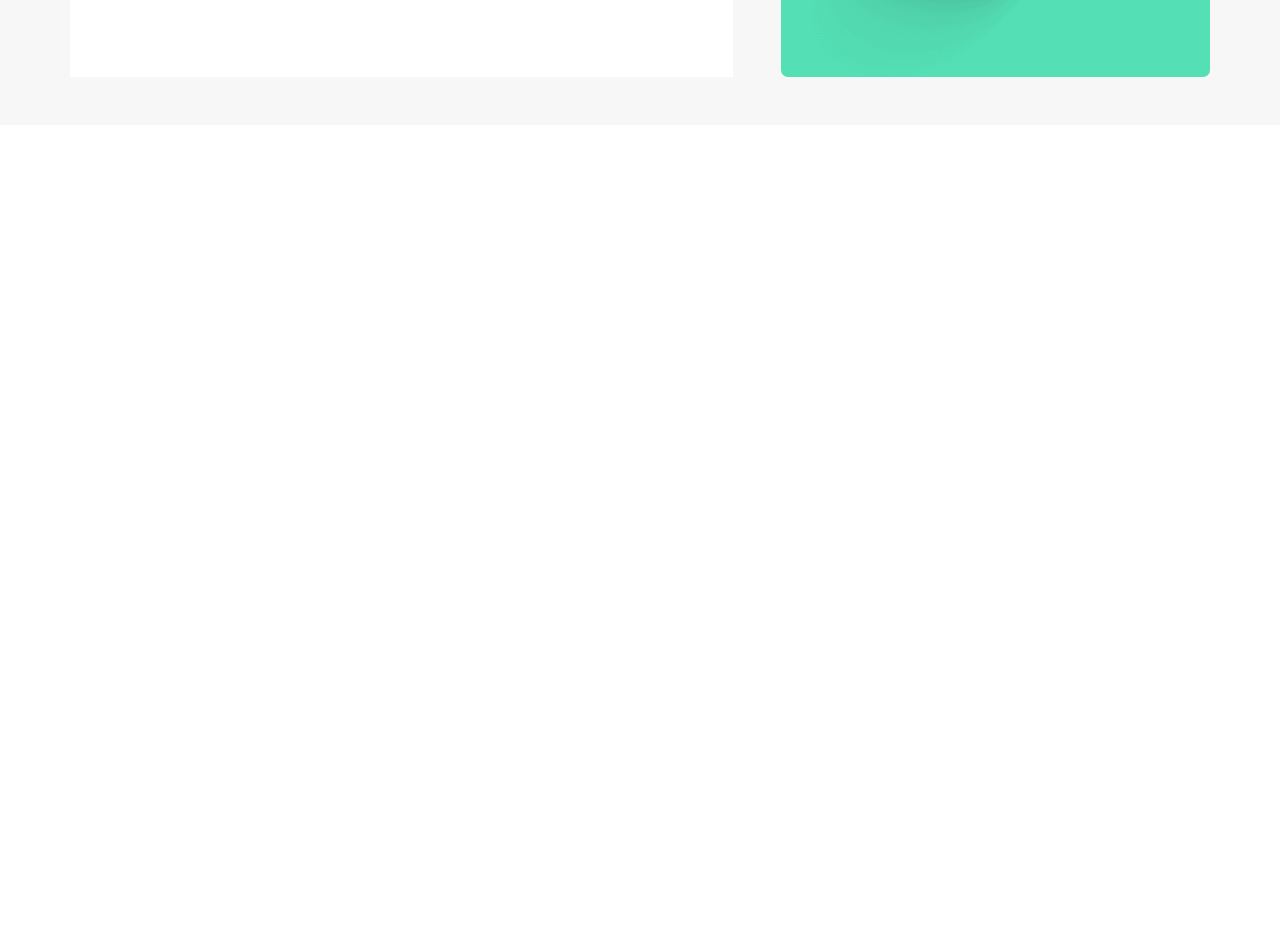
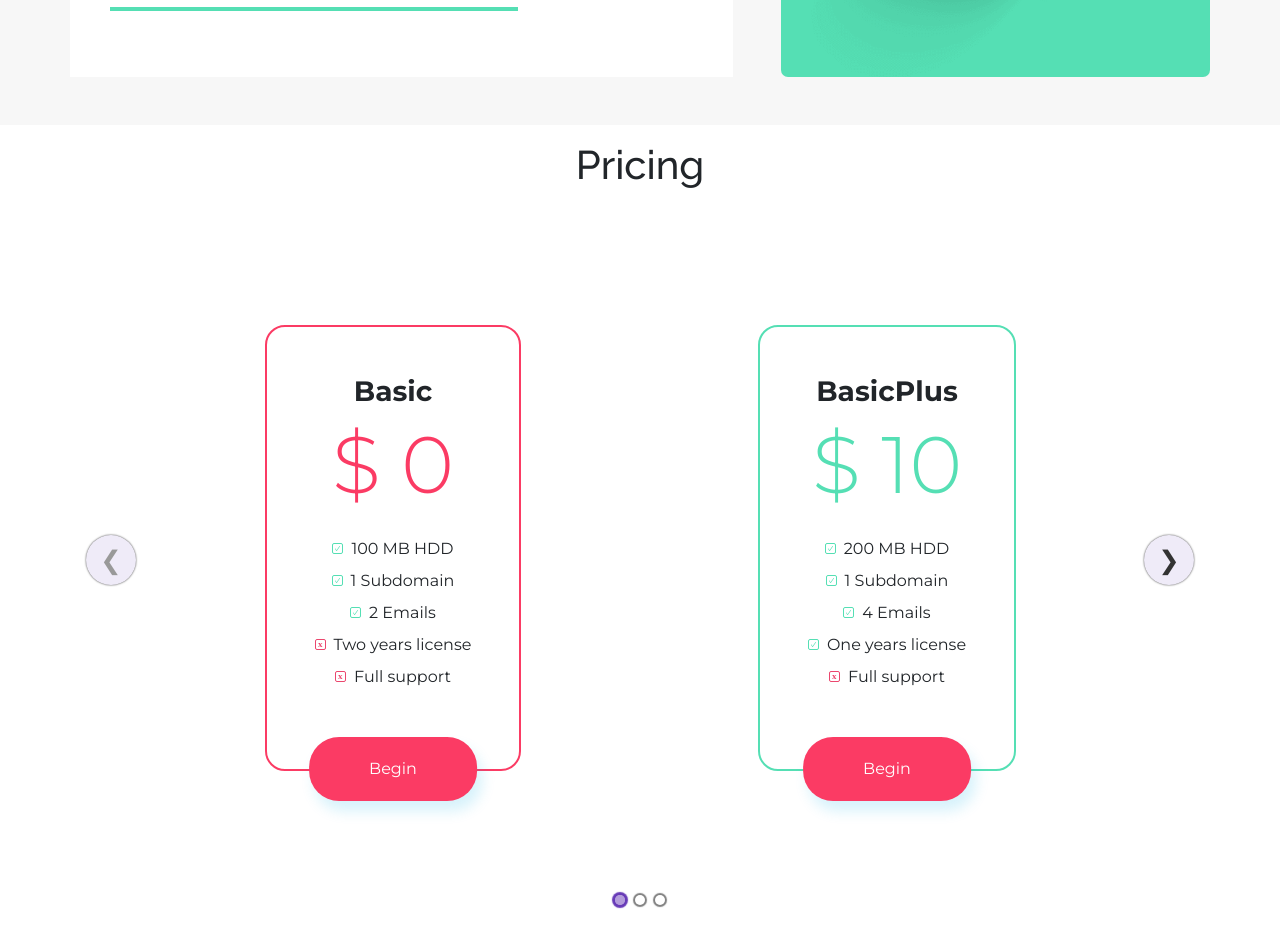
Before and after one commit to PatrykAdamski/BestShop, a React (Create React App) app: page / in a window 1280 px wide. Shown: the part 2340-3288 px from the top of the page. Before the commit the page ends 2465 px from the top, so only its background shows below. Built offline with nearby package versions, Linux system fonts and the light colour scheme.

Commit message:
Add-section-pricing

```diff
--- a/package.json
+++ b/package.json
@@ -10,10 +10,12 @@
     "react": "^17.0.2",
     "react-bootstrap": "^2.2.1",
     "react-dom": "^17.0.2",
+    "react-elastic-carousel": "^0.11.5",
     "react-router-dom": "^5.2.0",
     "react-scripts": "5.0.0",
     "react-scroll": "^1.8.3",
     "sass": "^1.49.9",
+    "styled-components": "^5.3.3",
     "web-vitals": "^2.1.4"
   },
   "scripts": {
--- a/public/index.html
+++ b/public/index.html
@@ -6,7 +6,7 @@
     <link rel="preconnect" href="https://fonts.googleapis.com" />
     <link rel="preconnect" href="https://fonts.gstatic.com" crossorigin />
     <link
-      href="https://fonts.googleapis.com/css2?family=Raleway:wght@300;500;700&display=swap"
+      href="https://fonts.googleapis.com/css2?family=Montserrat:wght@300;400;700&family=Raleway:wght@300;500;700&display=swap"
       rel="stylesheet"
     />
     <title>Bestshop</title>
--- a/src/App.js
+++ b/src/App.js
@@ -1,6 +1,7 @@
 import React from "react";
 import HomeBenefits from "./components/HomeBenefits";
 import HomeHeader from "./components/HomeHeader";
+import HomePricing from "./components/HomePricing";
 import HomeStatistics from "./components/HomeStatistics";
 import Navigation from "./components/Navigation";
 
@@ -11,6 +12,7 @@ export default function App() {
       <HomeHeader></HomeHeader>
       <HomeStatistics></HomeStatistics>
       <HomeBenefits></HomeBenefits>
+      <HomePricing></HomePricing>
     </div>
   );
 }
--- a/src/components/HomeBenefits.js
+++ b/src/components/HomeBenefits.js
@@ -16,7 +16,7 @@ export default function HomeBenefits() {
           </div>
           <div className="custom-container-benefit">
             <h3 className="m-4">Be always first</h3>
-            <p className="m-4">
+            <p className="custom-line-red m-4">
               Lorem ipsum dolor sit amet, consectetur adipiscing elit, sed do
               eiusmod tempor incididunt ut labore et dolore magna aliqua. Ut
               enim ad minim veniam.
@@ -34,7 +34,7 @@ export default function HomeBenefits() {
           </div>
           <div className="custom-container-benefit">
             <h3 className="m-4">Your shop is where you are!</h3>
-            <p className="m-4">
+            <p className="custom-line-blue m-4">
               Lorem ipsum dolor sit amet, consectetur adipiscing elit, sed do
               eiusmod tempor incididunt ut labore et dolore magna aliqua. Ut
               enim ad minim veniam.
@@ -45,7 +45,7 @@ export default function HomeBenefits() {
         <div className="custom-container-benefit-trumpet d-lg-flex flex-lg-row align-items-lg-center">
           <div className="bg-white p-3 my-5 my-lg-0 mb-0 d-lg-flex flex-lg-column justify-content-lg-center  custom-container-benefit-trumpet">
             <h3 className="m-4">Increase recognition your brand!</h3>
-            <p className="m-4">
+            <p className="custom-line-green m-4">
               Lorem ipsum dolor sit amet, consectetur adipiscing elit, sed do
               eiusmod tempor incididunt ut labore et dolore magna aliqua. Ut
               enim ad minim veniam.
--- /dev/null
+++ b/src/components/HomePricing.js
@@ -0,0 +1,37 @@
+import React from "react";
+import SinglePriceComponent from "./SinglePriceComponent";
+import Carousel from "react-elastic-carousel";
+import { offers } from "../data/PricingOffer";
+
+export default function HomePricing() {
+  const breakPoints = [
+    { width: 1, itemsToShow: 1 },
+    { width: 500, itemsToShow: 2 },
+    { width: 996, itemsToShow: 3 },
+  ];
+
+  return (
+    <section className="container p-3">
+      <h2 className="text-center fs-1">Pricing</h2>
+      <Carousel breakPoints={breakPoints} className="py-5">
+        {offers.map((offer) => {
+          return (
+            <SinglePriceComponent
+              key={offer.id}
+              title={offer.title}
+              price={offer.price}
+              isLimitedOffer={offer.isLimitedOffer}
+              howMuchSpace={offer.howMuchSpace}
+              subdomain={offer.subdomain}
+              emails={offer.emails}
+              license={offer.license}
+              isLicense={offer.isLicense}
+              isFullSupport={offer.isFullSupport}
+              classNameElementColor={offer.classNameElementColor}
+            />
+          );
+        })}
+      </Carousel>
+    </section>
+  );
+}
--- /dev/null
+++ b/src/components/SinglePriceComponent.js
@@ -0,0 +1,64 @@
+import React from "react";
+import checkmark from "../assets/Checkmark-1.svg";
+import close from "../assets/Close.svg";
+
+export default function SinglePriceComponent(props) {
+  const {
+    title,
+    price,
+    isLimitedOffer,
+    howMuchSpace,
+    subdomain,
+    emails,
+    license,
+    isLicense,
+    isFullSupport,
+    classNameElementColor,
+  } = props;
+
+  return (
+    <div className="custom-container-element">
+      <div className={classNameElementColor}>
+        <div className="d-flex flex-column justify-content-center align-items-sm-center mb-4">
+          <h3 className="fw-bold text-center">{title}</h3>
+          <span className="display-1 custom-text-price">$ {price}</span>
+          {isLimitedOffer ? <span>Limited offer</span> : <span></span>}
+        </div>
+        <div className="mb-4">
+          <div className="d-flex align-items-center justify-content-sm-center mb-2">
+            <img src={checkmark} alt="checkmark" className="img-fluid"></img>
+            <p className="mb-0 ms-2">{howMuchSpace}</p>
+          </div>
+          <div className="d-flex align-items-center justify-content-sm-center mb-2">
+            <img src={checkmark} alt="checkmark" className="img-fluid"></img>
+            <p className="mb-0 ms-2">{subdomain}</p>
+          </div>
+          <div className="d-flex align-items-center justify-content-sm-center mb-2">
+            <img src={checkmark} alt="checkmark" className="img-fluid"></img>
+            <p className="mb-0 ms-2">{emails}</p>
+          </div>
+          <div className="d-flex align-items-center justify-content-sm-center mb-2">
+            {isLicense ? (
+              <img src={checkmark} alt="checkmark" className="img-fluid"></img>
+            ) : (
+              <img src={close} alt="checkmark" className="img-fluid"></img>
+            )}
+
+            <p className="mb-0 ms-2">{license}</p>
+          </div>
+          <div className="d-flex align-items-center justify-content-sm-center mb-2">
+            {isFullSupport ? (
+              <img src={checkmark} alt="checkmark" className="img-fluid"></img>
+            ) : (
+              <img src={close} alt="checkmark" className="img-fluid"></img>
+            )}
+            <p className="mb-0 ms-2">Full support</p>
+          </div>
+        </div>
+        <button className="custom-btn custom-btn-red position-absolute top-100 start-50 translate-middle">
+          Begin
+        </button>
+      </div>
+    </div>
+  );
+}
--- /dev/null
+++ b/src/data/PricingOffer.js
@@ -0,0 +1,74 @@
+export const offers = [
+  {
+    id: Math.random(),
+    title: "Basic",
+    price: 0,
+    isLimitedOffer: false,
+    howMuchSpace: "100 MB HDD",
+    subdomain: "1 Subdomain",
+    emails: "2 Emails",
+    license: "Two years license",
+    isLicense: false,
+    isFullSupport: false,
+    classNameElementColor:
+      "custom-basic-price position-relative d-flex flex-column  align-items-center p-3 p-sm-5",
+  },
+  {
+    id: Math.random(),
+    title: "BasicPlus",
+    price: 10,
+    isLimitedOffer: false,
+    howMuchSpace: "200 MB HDD",
+    subdomain: "1 Subdomain",
+    emails: "4 Emails",
+    license: "One years license",
+    isLicense: true,
+    isFullSupport: false,
+    classNameElementColor:
+      "custom-premium-price position-relative d-flex flex-column  align-items-center p-3 p-sm-5",
+  },
+
+  {
+    id: Math.random(),
+    title: "Professional",
+    price: 25,
+    isLimitedOffer: true,
+    howMuchSpace: "500 MB HDD",
+    subdomain: "2 Subdomains",
+    emails: "5 Emails",
+    license: "One years license",
+    isLicense: true,
+    isFullSupport: false,
+    classNameElementColor:
+      "custom-professional-price position-relative d-flex flex-column align-items-center p-3 p-sm-5",
+  },
+
+  {
+    id: Math.random(),
+    title: "Premium",
+    price: 60,
+    isLimitedOffer: true,
+    howMuchSpace: "2 GB HDD",
+    subdomain: "5 Subdomains",
+    emails: "20 Emails",
+    license: "Two years license",
+    isLicense: true,
+    isFullSupport: true,
+    classNameElementColor:
+      "custom-premium-price position-relative d-flex flex-column  align-items-center p-3 p-sm-5",
+  },
+  {
+    id: Math.random(),
+    title: "PremiumPlus",
+    price: 80,
+    isLimitedOffer: true,
+    howMuchSpace: "5 GB HDD",
+    subdomain: "20 Subdomains",
+    emails: "40 Emails",
+    license: "Four years license",
+    isLicense: true,
+    isFullSupport: true,
+    classNameElementColor:
+      "custom-basic-price position-relative d-flex flex-column falign-items-center p-3 p-sm-5",
+  },
+];
--- a/src/sass/elements/_homeBenefits.scss
+++ b/src/sass/elements/_homeBenefits.scss
@@ -69,3 +69,26 @@
     height: 330px;
   }
 }
+
+.custom-line-red,
+.custom-line-blue,
+.custom-line-green {
+  &::after {
+    @include large {
+      content: "";
+      width: 70%;
+      height: 4px;
+      display: block;
+      margin-top: 40px;
+    }
+  }
+}
+.custom-line-red::after {
+  background-color: $color-redish;
+}
+.custom-line-blue::after {
+  background-color: $color-primary;
+}
+.custom-line-green::after {
+  background-color: $color-green;
+}
--- /dev/null
+++ b/src/sass/elements/_homePricing.scss
@@ -0,0 +1,35 @@
+.custom-basic-price,
+.custom-professional-price,
+.custom-premium-price {
+  font-family: $font-secondary;
+  border-radius: 20px;
+  transition: 0.2s;
+  &:hover {
+    transform: scale(1.1);
+    border-radius: 0;
+  }
+}
+.custom-basic-price {
+  border: 2px solid $color-redish;
+
+  .custom-text-price {
+    color: $color-redish;
+  }
+}
+.custom-professional-price {
+  border: 2px solid $color-primary;
+
+  .custom-text-price {
+    color: $color-primary;
+  }
+}
+.custom-premium-price {
+  border: 2px solid $color-green;
+
+  .custom-text-price {
+    color: $color-green;
+  }
+}
+.custom-container-element {
+  padding: 5rem 0;
+}
--- a/src/sass/main.scss
+++ b/src/sass/main.scss
@@ -10,3 +10,4 @@
 @import "./elements/button";
 @import "./elements/homeStatistics";
 @import "./elements/homeBenefits";
+@import "./elements/homePricing";
--- a/src/sass/settings/_fonts.scss
+++ b/src/sass/settings/_fonts.scss
@@ -1 +1,2 @@
 $font-base: "Raleway", sans-serif;
+$font-secondary: "Montserrat", sans-serif;
```
Also changed, not shown: 1 other file (tests, documents, lock files or other folders).
